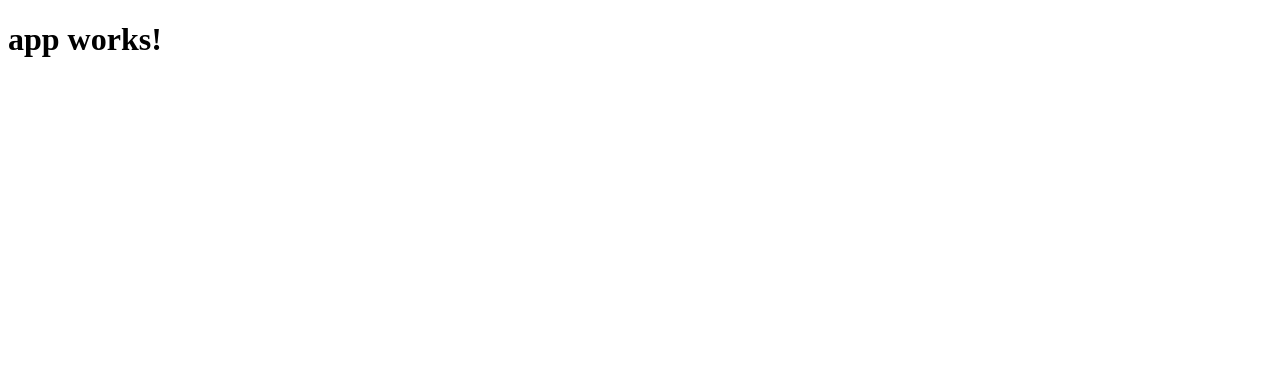
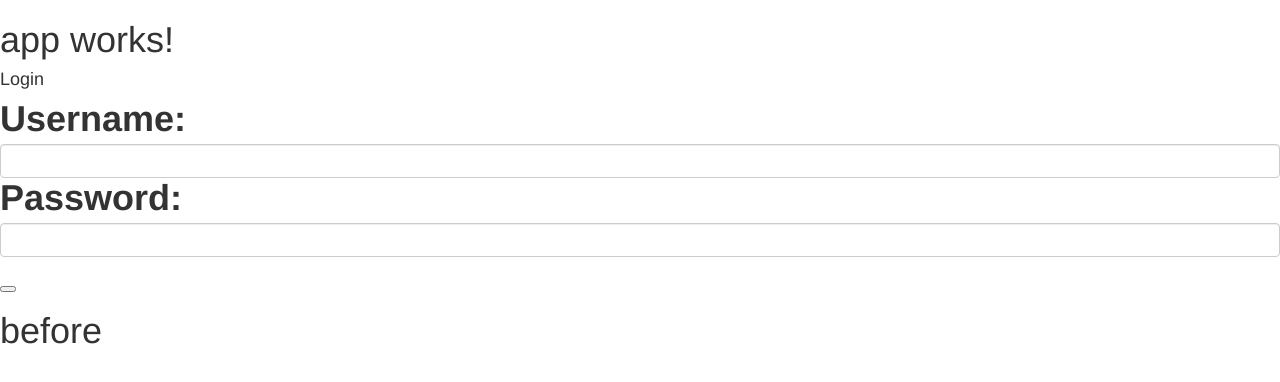
Before and after one commit to canthonyscott/InjCalcUI, an Angular app: page / in a window 1280 px wide. Shown: the top 382 px of the page. Built offline with nearby package versions, Linux system fonts and the light colour scheme.

Commit message:
login comp and service start

```diff
--- a/src/app/app.component.html
+++ b/src/app/app.component.html
@@ -1,3 +1,6 @@
 <h1>
   {{title}}
+  <div *ngIf="!authorized">
+    <app-login-component></app-login-component>
+  </div>
 </h1>
--- /dev/null
+++ b/src/app/login-component/login.component.html
@@ -0,0 +1,13 @@
+<div class="login">
+  <h4>Login</h4>
+  <div class="form-group">
+    <label>Username: </label><input type="text" class="form-control" #username required>
+    <label>Password:</label><input type="password" class="form-control" #password required>
+    <button (click)="login(username.value, password.value)"></button>
+  </div>
+
+<p>{{response}}</p>
+
+
+
+</div>
--- /dev/null
+++ b/src/app/login-component/login.component.ts
@@ -0,0 +1,26 @@
+import { Component, OnInit } from '@angular/core';
+import { User } from '../user';
+import { LoginService } from '../login.service';
+
+@Component({
+  selector: 'app-login-component',
+  templateUrl: 'login.component.html',
+  styleUrls: ['login.component.css']
+})
+export class LoginComponent implements OnInit {
+
+  token: string;
+  response: string = "before";
+
+  constructor(private loginService: LoginService) { }
+
+  login(username: string, password: string){
+    // this.loginService.getAuthToken(username, password).then(res => console.log(res));
+    this.loginService.testServer().then(res => this.response = res);
+  }
+
+
+  ngOnInit() {
+  }
+
+}
--- /dev/null
+++ b/src/app/login.service.ts
@@ -0,0 +1,39 @@
+import { Injectable } from '@angular/core';
+import { Http, Headers } from '@angular/http';
+
+import { User } from './user';
+
+import 'rxjs/add/operator/toPromise';
+
+@Injectable()
+export class LoginService{
+
+  private headers = new Headers({'Content-Type': 'application/json'});
+
+  private login_url = 'https://canthonyscott.com:1107/api/api-token-auth/';
+
+  constructor(private http: Http) { }
+
+  private handleError(error: any): Promise<any> {
+    console.log("My Error caught: ", error);
+    return Promise.reject(error.message || error)
+  }
+
+  testServer(): Promise<string> {
+    return this.http
+      .get('https://canthonyscott.com:1107/api/')
+      .toPromise()
+      .then(res => res.json())
+      .catch(this.handleError)
+  }
+
+  getAuthToken(username: string, password: string): Promise<string> {
+    return this.http
+      .post(this.login_url, JSON.stringify({username: username, password:password}), {headers: this.headers})
+      .toPromise()
+      .then(res => res.json())
+      .catch(this.handleError);
+  }
+
+
+}
--- /dev/null
+++ b/src/app/user.ts
@@ -0,0 +1,11 @@
+/**
+ * Created by Anthony on 9/26/2016.
+ */
+
+export class User{
+  pk: number;
+  username: string;
+  first_name: string;
+  last_name: string;
+  email: string;
+}
--- a/src/index.html
+++ b/src/index.html
@@ -4,6 +4,9 @@
   <meta charset="utf-8">
   <title>InjCalcUI</title>
   <base href="/">
+
+  <!--Bootstrap style sheets-->
+  <link rel="stylesheet" href="https://maxcdn.bootstrapcdn.com/bootstrap/3.3.7/css/bootstrap.min.css">
 
   <meta name="viewport" content="width=device-width, initial-scale=1">
   <link rel="icon" type="image/x-icon" href="favicon.ico">
```
Also changed, not shown: src/app/app.module.ts (+5 -2 lines), src/app/login-component/login.component.css (added), 2 other files (tests, documents, lock files or other folders).
